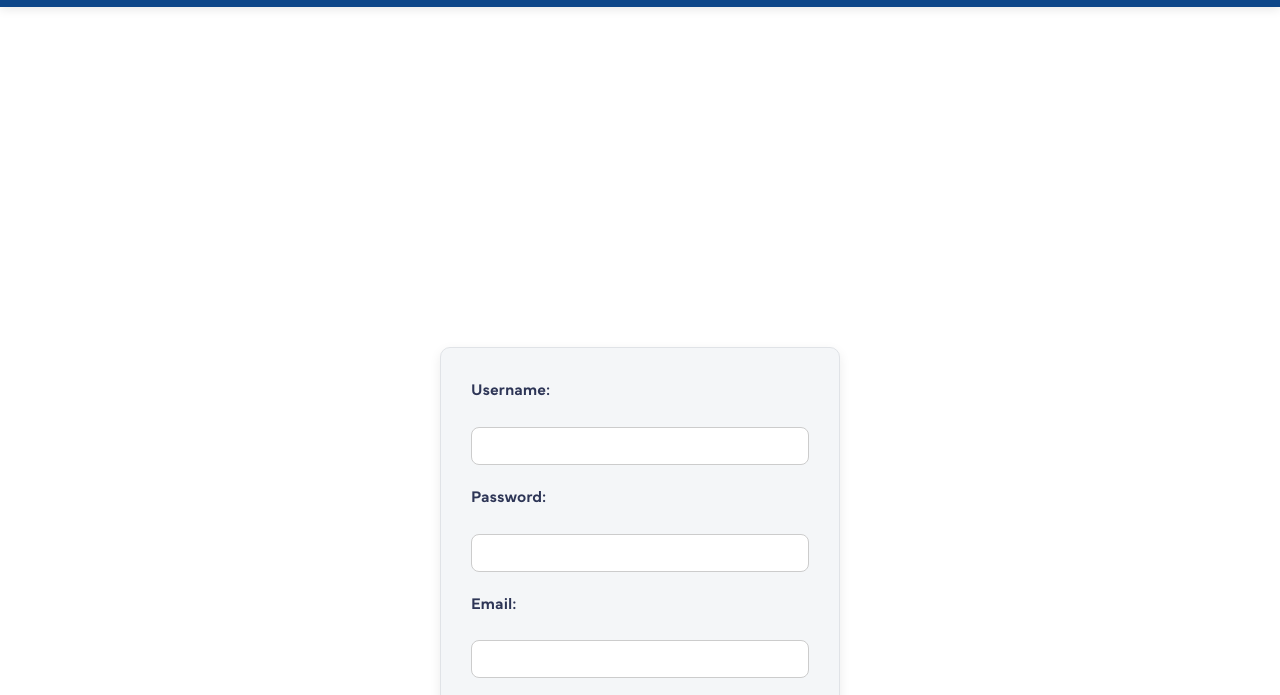
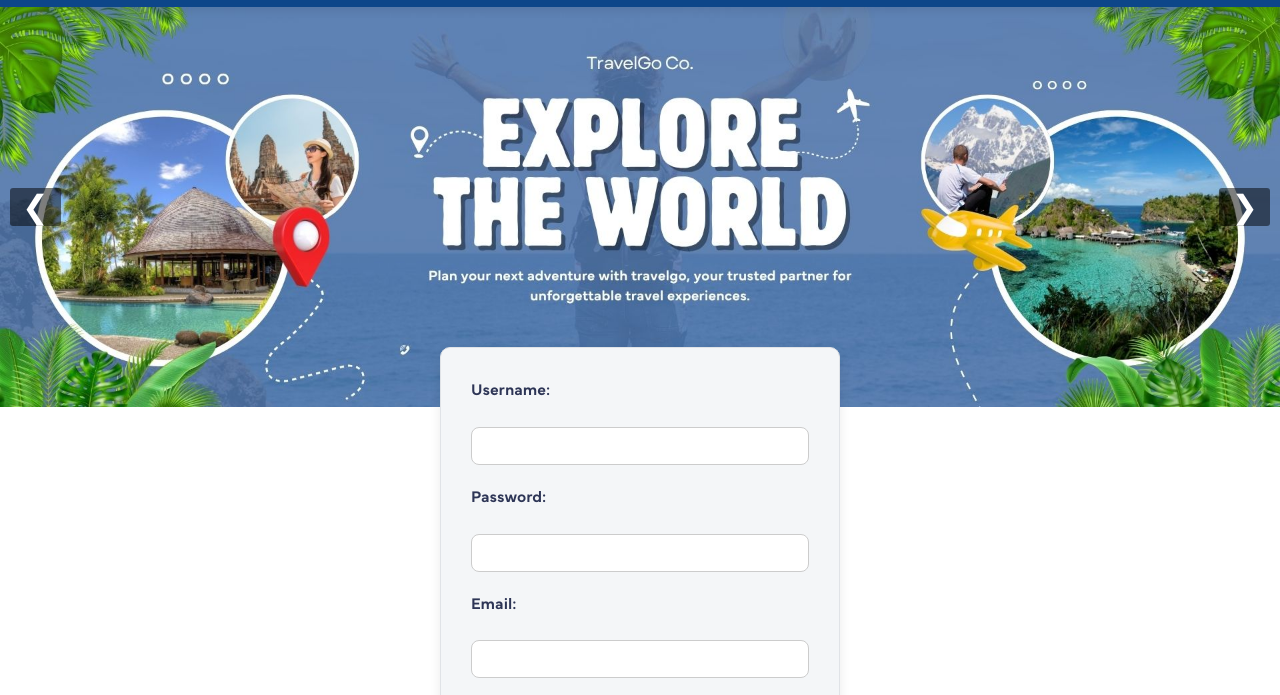
Before and after one commit to 8vnl/FlightBooking, a website: page public/register.html in a window 1280 px wide. Shown: the part 74-769 px from the top of the page. Drawn offline with Linux system fonts and the light colour scheme; no server answers.

Commit message:
fixed login and register

```diff
--- a/public/register.html
+++ b/public/register.html
@@ -8,6 +8,9 @@
   <link rel="stylesheet" href="https://cdnjs.cloudflare.com/ajax/libs/font-awesome/6.0.0/css/all.min.css" />
   <link rel="stylesheet" href="css/style.css" />
   <link rel="stylesheet" href="css/index-style.css" />
+  <link rel="stylesheet" href="css/style.css" />
+  <link rel="stylesheet" href="css/index-style.css" />
+  <link rel="stylesheet" href="css/hero-slide.css" />
 </head>
 <body>
 
@@ -32,10 +35,15 @@
 
   <!-- Hero Section -->
   <section class="hero">
-    <div class="hero-content">
-      <h1>Create Your Account</h1>
-      <p>Join travelgo Airlines and start your journey today.</p>
+    <div class="hero-slider">
+      <div class="hero-slide" style="background-image: url('images/hero/hero1.jpg');"></div>
+      <div class="hero-slide" style="background-image: url('images/hero/hero2.jpg');"></div>
+      <div class="hero-slide" style="background-image: url('images/hero/hero3.jpg');"></div>
+      <div class="hero-slide" style="background-image: url('images/hero/hero4.jpg');"></div>
+      <div class="hero-slide" style="background-image: url('images/hero/hero5.jpg');"></div>
     </div>
+    <button class="hero-nav hero-prev" aria-label="Previous Slide">&#10094;</button>
+    <button class="hero-nav hero-next" aria-label="Next Slide">&#10095;</button>
   </section>
 
   <!-- Register Form -->
@@ -131,5 +139,6 @@
     </div>
   </footer>
 
+  <script src="/js/main.js"></script>
 </body>
 </html>
```
Also changed, not shown: public/login.html (+11 -4 lines), 1 other file.
